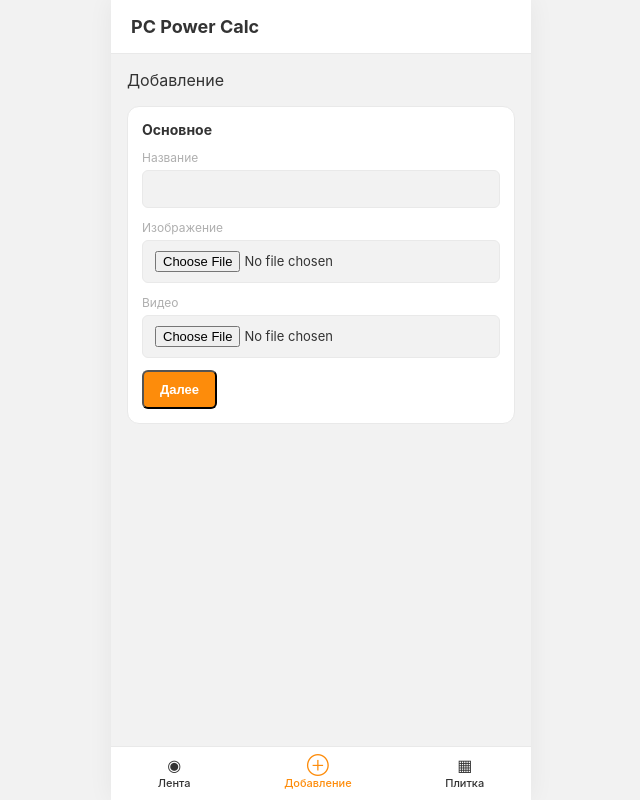
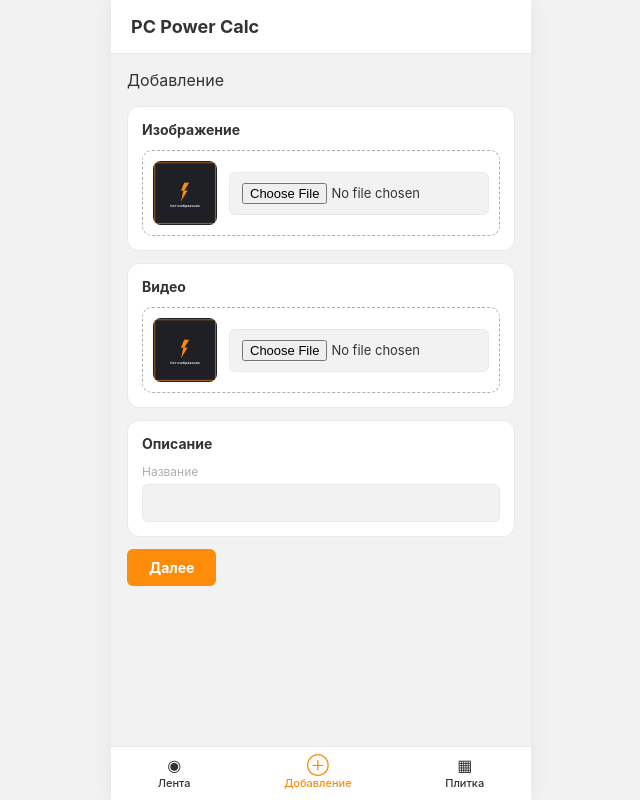
Before and after one commit to ManInTheCoat/psu-calculator-backend, a FastAPI app: template templates/power_component_draft.html in a window 1280 px wide. Shown: the whole page, without its empty margins (319-959 px from the left). Run offline with FastAPI, Linux system fonts and the light colour scheme; the template is opened without the code that fills it, so the values that code supplies are empty; parts of the project's set-up code (start-up, migrations or seed data) failed here and were passed over; grey boxes are pictures that could not be loaded.

Commit message:
fix: подправлена страница Добавление и убраны тени у кнопок, подправлена диаграмма

```diff
--- a/static/css/style.css
+++ b/static/css/style.css
@@ -87,11 +87,14 @@
     display: inline-block;
     background: var(--accent);
     color: var(--white);
-    font-size: 13px;
+    border: none;
+    border-radius: var(--radius-button);
+    padding: 10px 22px;
+    font-family: inherit;
+    font-size: 14px;
     font-weight: 700;
     text-decoration: none;
-    padding: 10px 16px;
-    border-radius: var(--radius-button);
+    cursor: pointer;
 }
 
 .button:hover {
@@ -157,21 +160,6 @@
     margin-top: 2px;
 }
 
-.filter__button {
-    background: var(--accent);
-    color: var(--white);
-    border: none;
-    border-radius: var(--radius-button);
-    padding: 10px 22px;
-    font-size: 14px;
-    font-weight: 700;
-    cursor: pointer;
-}
-
-.filter__button:hover {
-    background: var(--accent-hover);
-}
-
 /* ---------- Плитка: сетка карточек ---------- */
 
 .tiles {
@@ -200,6 +188,10 @@
     padding: 10px;
     text-decoration: none;
     color: inherit;
+}
+
+.tile__delete {
+    padding: 0 10px 10px;
 }
 
 .tile__image {
@@ -460,3 +452,8 @@
     font-size: 11px;
     font-weight: 500;
 }
+
+.media__file {
+    flex: 1;
+    min-width: 0;
+}
--- a/templates/power_component_draft.html
+++ b/templates/power_component_draft.html
@@ -15,47 +15,47 @@
     <main class="page page--add">
         <h1 class="page__title">Добавление</h1>
 
-        {% if power_component %}
+        {% set image_src = (power_component.image_url if power_component else '') or '/static/img/default-component.png' %}
+        {% set video_src = power_component.video_url if power_component else '' %}
+
+        <form method="post"
+              action="{% if power_component %}/power_components/{{ power_component.id }}/publish{% else %}/power_components/draft{% endif %}">
+
             <section class="group">
                 <h2 class="group__title">Изображение</h2>
                 <div class="media">
-                <img class="media__preview"
-                     src="{{ power_component.image_url or '/static/img/default-component.png' }}"
-                     alt="{{ power_component.title }}">
-                <div class="media__info">
-                    <span class="media__name">{{ power_component.image_url or 'не выбрано' }}</span>
-                </div>
+                    <img class="media__preview" src="{{ image_src }}" alt="Изображение компонента">
+                    {% if not power_component %}
+                    <input class="field__input media__file" type="file" accept="image/*">
+                    {% endif %}
                 </div>
             </section>
 
             <section class="group">
                 <h2 class="group__title">Видео</h2>
                 <div class="media">
-                <video class="media__preview"
-                       poster="{{ power_component.image_url or '/static/img/default-component.png' }}"
-                       muted>
-                    {% if power_component.video_url %}
-                    <source src="{{ power_component.video_url }}" type="video/mp4">
+                    <video class="media__preview" poster="{{ image_src }}" muted>
+                        {% if video_src %}
+                        <source src="{{ video_src }}" type="video/mp4">
                         {% endif %}
                         <source src="/static/video/default-component.mp4" type="video/mp4">
                     </video>
-                <div class="media__info">
-                    <span class="media__name">{{ power_component.video_url or 'не выбрано' }}</span>
-                </div>
+                    {% if not power_component %}
+                    <input class="field__input media__file" type="file" accept="video/*">
+                    {% endif %}
                 </div>
             </section>
 
-        <form class="group" method="post" action="/power_components/{{ power_component.id }}/publish">
+            {% if power_component %}
+            <section class="group">
                 <h2 class="group__title">Описание</h2>
-            <label class="field">
-                <span class="field__label">Название</span>
-                <input class="field__input" type="text" value="{{ power_component.title }}" disabled>
-            </label>
                 <label class="field">
                     <span class="field__label">Краткое описание</span>
                     <textarea class="field__input field__input--area" name="description" rows="4" required>{{ power_component.description or '' }}</textarea>
                 </label>
+            </section>
 
+            <section class="group">
                 <h2 class="group__title">Характеристики</h2>
                 <label class="field">
                     <span class="field__label">Мощность, Вт</span>
@@ -67,28 +67,21 @@
                     <input class="field__input" type="number" name="weight_gram" min="0"
                            value="{{ power_component.weight_gram or '' }}" required>
                 </label>
+            </section>
 
             <button class="button" type="submit">Опубликовать</button>
-        </form>
             {% else %}
-        <form class="group" method="post" action="/power_components/draft">
-            <h2 class="group__title">Основное</h2>
+            <section class="group">
+                <h2 class="group__title">Описание</h2>
                 <label class="field">
                     <span class="field__label">Название</span>
                     <input class="field__input" type="text" name="title" required>
                 </label>
-            <label class="field">
-                <span class="field__label">Изображение</span>
-                <input class="field__input" type="file" accept="image/*">
-            </label>
-            <label class="field">
-                <span class="field__label">Видео</span>
-                <input class="field__input" type="file" accept="video/*">
-            </label>
+            </section>
 
             <button class="button" type="submit">Далее</button>
+            {% endif %}
         </form>
-        {% endif %}
     </main>
 
     {% include "power_components_tabbar.html" %}
--- a/templates/power_components_tile.html
+++ b/templates/power_components_tile.html
@@ -35,7 +35,7 @@
                     <option value="400"></option>
                     <option value="500"></option>
                 </datalist>
-                <button class="filter__button" type="submit">Найти</button>
+                <button class="button" type="submit">Найти</button>
             </div>
             <div class="filter__scale">
                 <span>{{ power_min }} Вт</span>
@@ -59,7 +59,7 @@
                     </div>
                 </a>
                 <form class="tile__delete" method="post" action="/power_components/{{ power_component.id }}/delete">
-                    <button class="button button--danger" type="submit">Удалить</button>
+                    <button class="button" type="submit">Удалить</button>
                 </form>
             </li>
             {% endfor %}
```
Also changed, not shown: 1 other file. Lines whose indentation alone changed are shown as unchanged.
